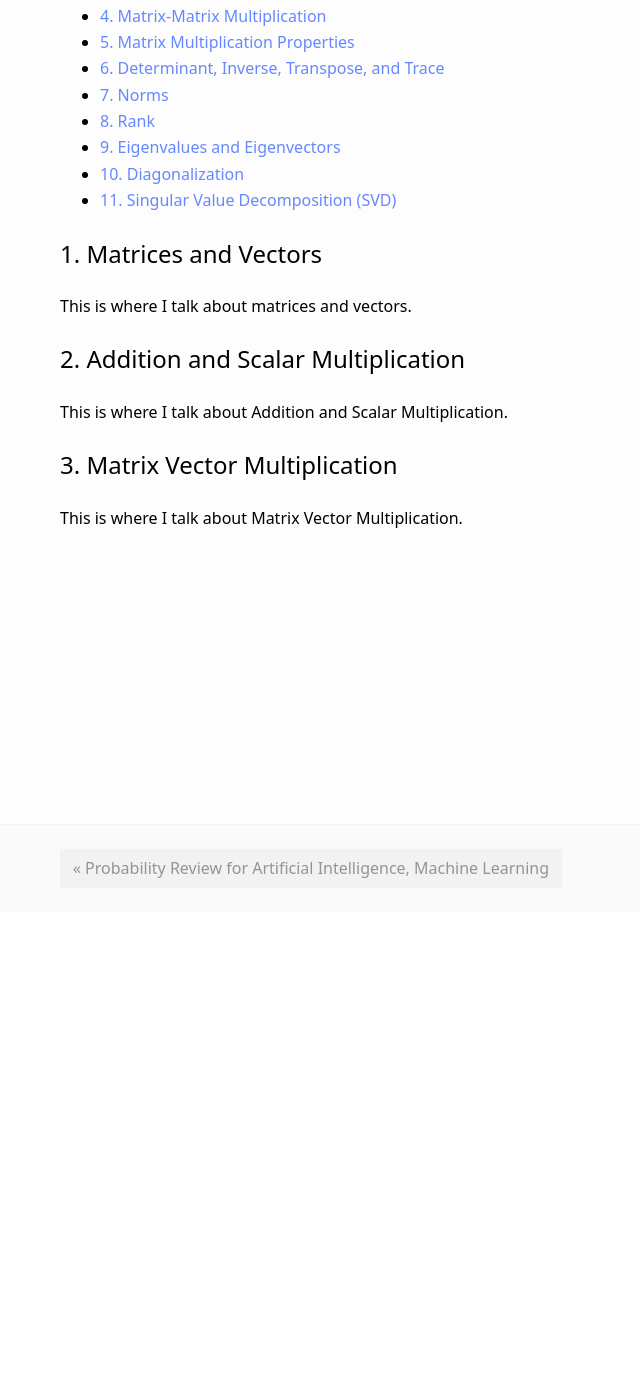
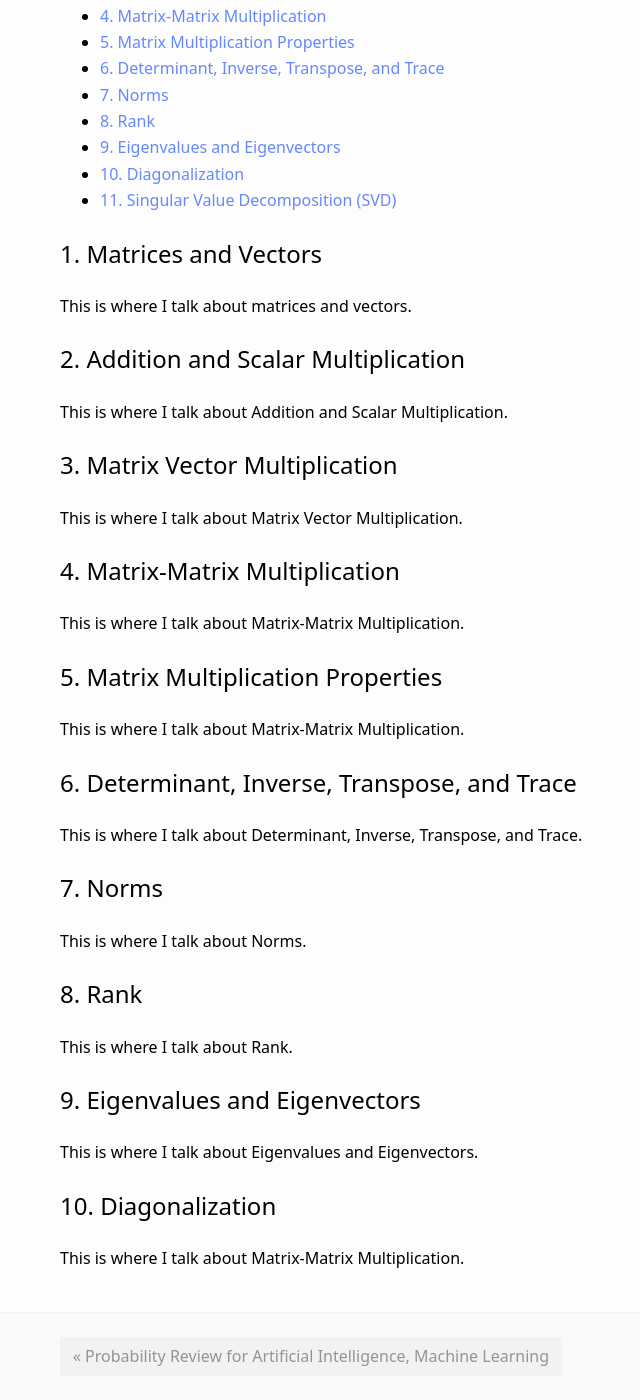
Before and after one commit to gurpreet-ai/gurpreet-ai.github.io, a Jekyll site: the page built from _posts/2018-12-31-Linear-Algebra-Review.md, in a window 1280 px wide and 1400 px high, scrolled down 488 px. Shown: the whole window, without its empty margins (212-852 px from the left). Built offline with Jekyll 4.4.1, drawn with Linux system fonts in a browser that asks for light colours; some of the changed text lies outside the part shown.

Commit message:
updated posts

```diff
--- a/_posts/2018-12-31-Linear-Algebra-Review.md
+++ b/_posts/2018-12-31-Linear-Algebra-Review.md
@@ -25,3 +25,24 @@ This is where I talk about Addition and Scalar Multiplication.
 
 ## 3. Matrix Vector Multiplication
 This is where I talk about Matrix Vector Multiplication.
+
+## 4. Matrix-Matrix Multiplication
+This is where I talk about Matrix-Matrix Multiplication.
+
+## 5. Matrix Multiplication Properties
+This is where I talk about Matrix-Matrix Multiplication.
+
+## 6. Determinant, Inverse, Transpose, and Trace
+This is where I talk about Determinant, Inverse, Transpose, and Trace.
+
+## 7. Norms
+This is where I talk about Norms.
+
+## 8. Rank
+This is where I talk about Rank.
+
+## 9. Eigenvalues and Eigenvectors
+This is where I talk about Eigenvalues and Eigenvectors.
+
+## 10. Diagonalization
+This is where I talk about Matrix-Matrix Multiplication.
```
Also changed, not shown: other parts of _posts/2018-12-31-Linear-Algebra-Review.md (+2 -2 lines), _posts/2018-12-31-Probability-Review.md (+5 -1 lines).
